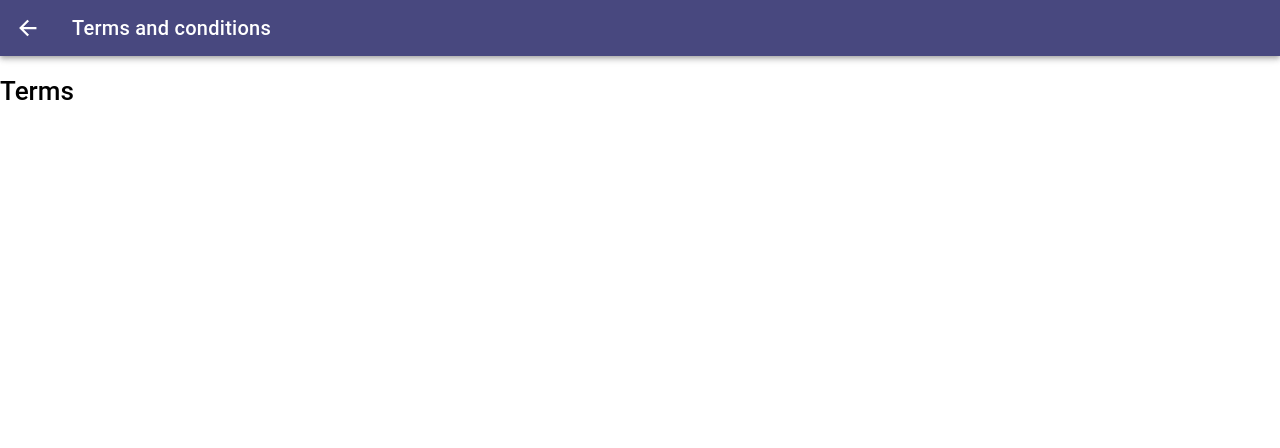
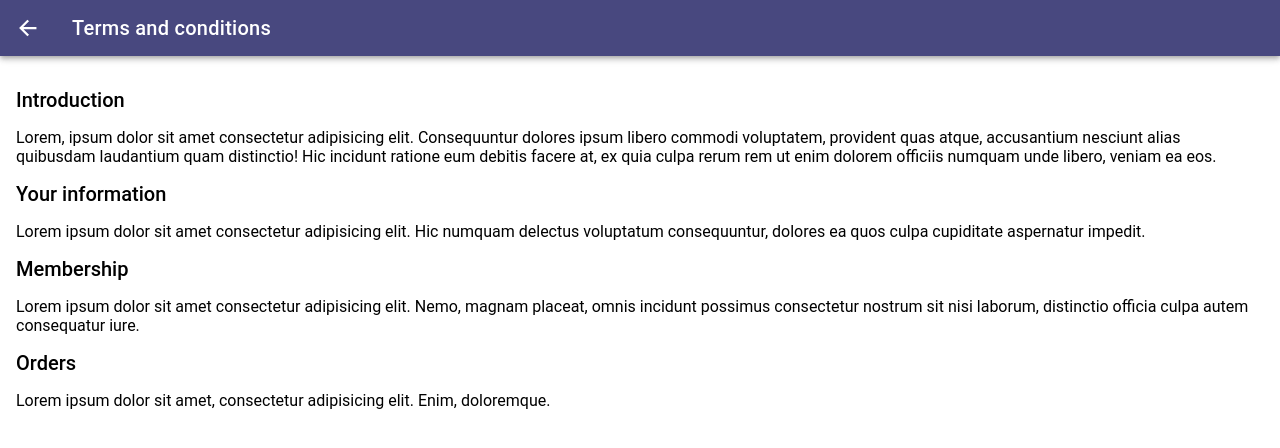
Before and after one commit to dewald-els/shooping-ionic, a React (Vite) app: page /home in a window 1280 px wide. Both pictures are taken after a click on the element "TERMS AND CONDITIONS". Shown: the top 448 px of the page. Built offline with nearby package versions, Linux system fonts and the light colour scheme; no server answers; what @capacitor/core would draw is missing.

Commit message:
wip: Terms and conditions layout

```diff
--- a/src/screens/terms-and-conditions/TermsAndConditions.tsx
+++ b/src/screens/terms-and-conditions/TermsAndConditions.tsx
@@ -4,6 +4,7 @@ import {
   IonContent,
   IonHeader,
   IonPage,
+  IonText,
   IonTitle,
   IonToolbar,
 } from "@ionic/react";
@@ -19,8 +20,43 @@ const TermsAndConditionsScreen: React.FC = () => {
           <IonTitle>Terms and conditions</IonTitle>
         </IonToolbar>
       </IonHeader>
-      <IonContent fullscreen>
-        <h1>Terms</h1>
+      <IonContent fullscreen className="ion-padding">
+        <IonText>
+          <h4>Introduction</h4>
+        </IonText>
+        <p>
+          Lorem, ipsum dolor sit amet consectetur adipisicing elit. Consequuntur
+          dolores ipsum libero commodi voluptatem, provident quas atque,
+          accusantium nesciunt alias quibusdam laudantium quam distinctio! Hic
+          incidunt ratione eum debitis facere at, ex quia culpa rerum rem ut
+          enim dolorem officiis numquam unde libero, veniam ea eos.
+        </p>
+
+        <IonText>
+          <h4>Your information</h4>
+        </IonText>
+        <p>
+          Lorem ipsum dolor sit amet consectetur adipisicing elit. Hic numquam
+          delectus voluptatum consequuntur, dolores ea quos culpa cupiditate
+          aspernatur impedit.
+        </p>
+
+        <IonText>
+          <h4>Membership</h4>
+        </IonText>
+        <p>
+          Lorem ipsum dolor sit amet consectetur adipisicing elit. Nemo, magnam
+          placeat, omnis incidunt possimus consectetur nostrum sit nisi laborum,
+          distinctio officia culpa autem consequatur iure.
+        </p>
+
+        <IonText>
+          <h4>Orders</h4>
+        </IonText>
+        <p>
+          Lorem ipsum dolor sit amet, consectetur adipisicing elit. Enim,
+          doloremque.
+        </p>
       </IonContent>
     </IonPage>
   );
```
